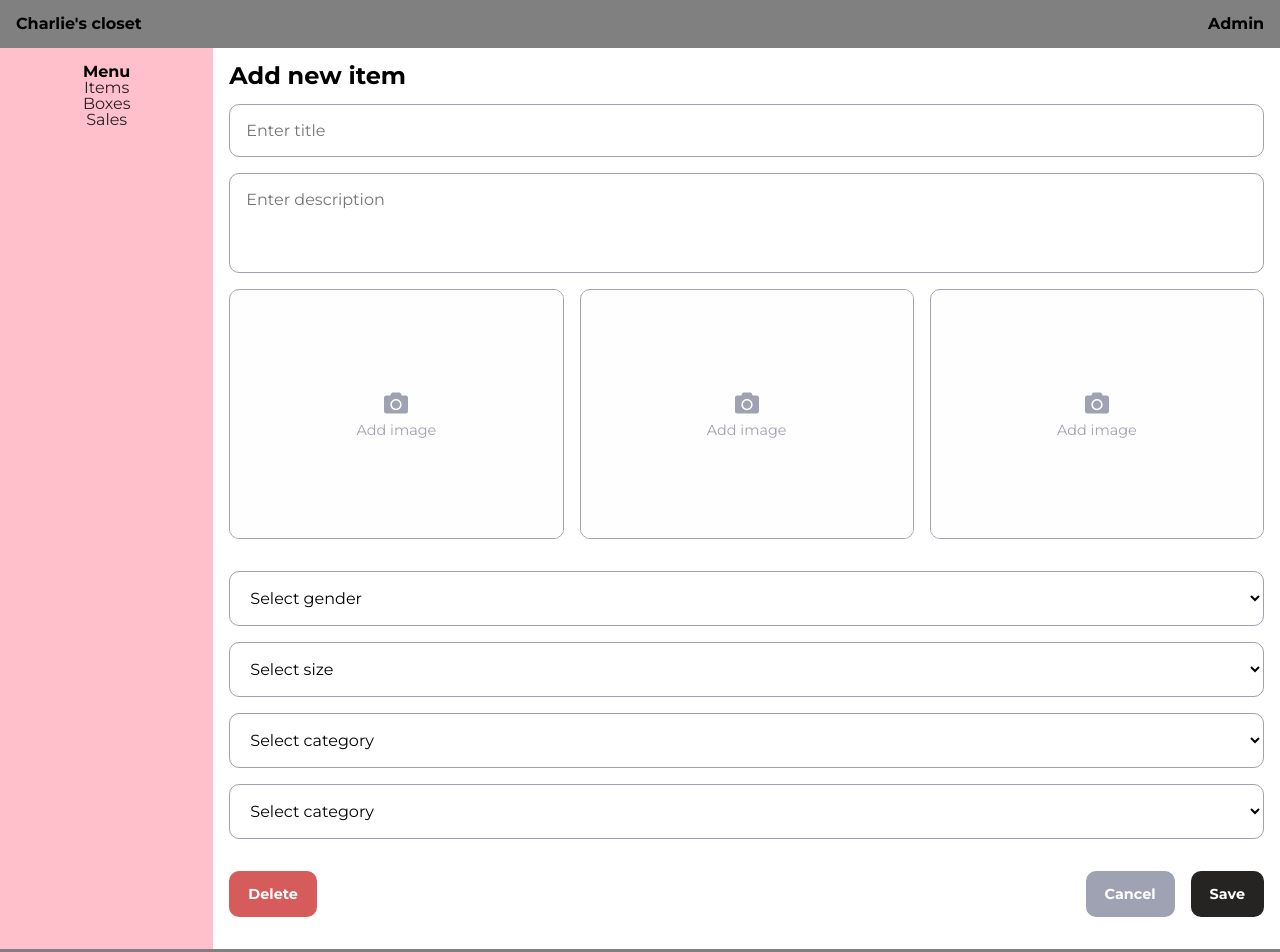
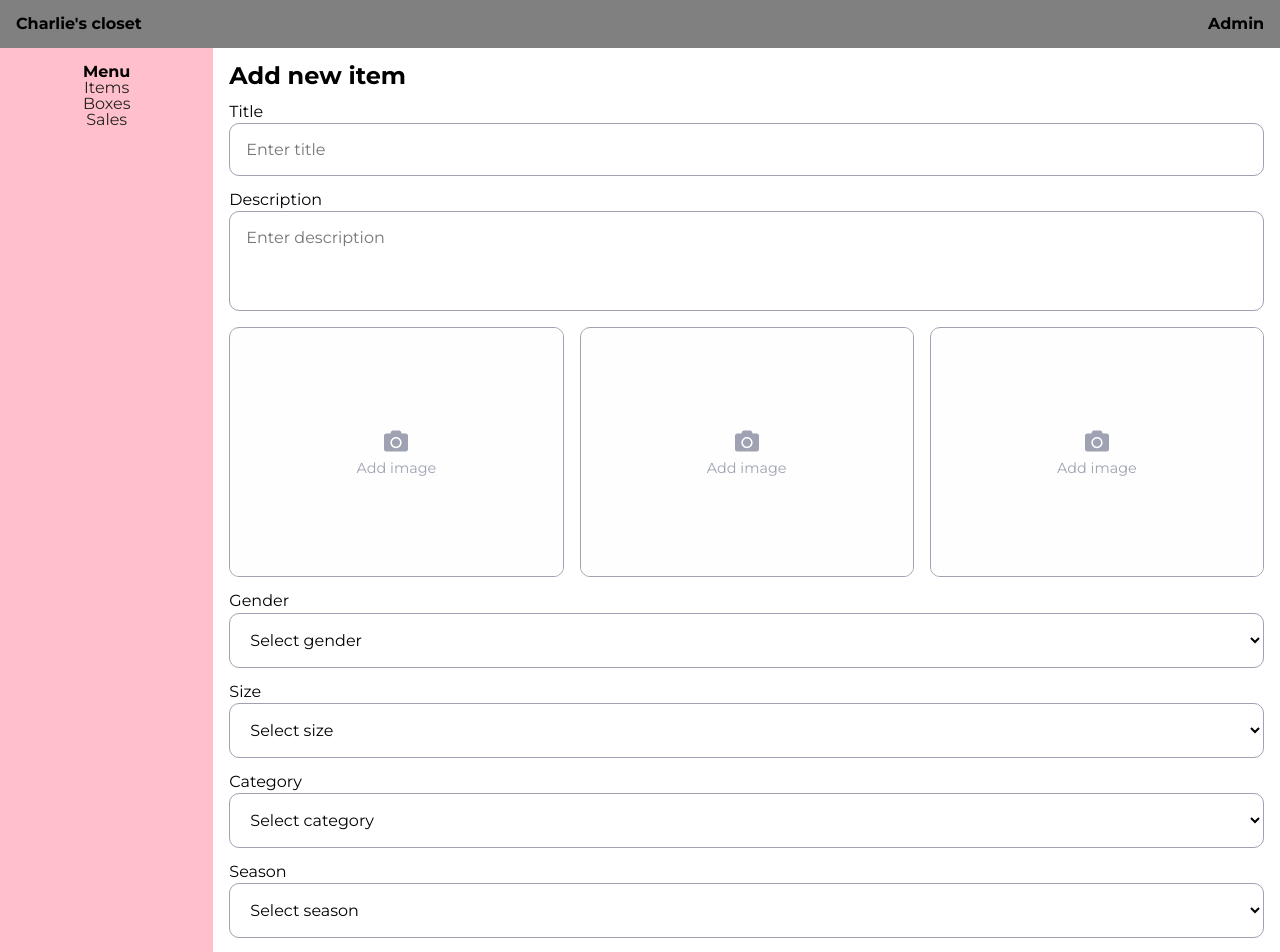
Before and after one commit to Lambtsa/charlies-closet-CMS, a React (Create React App) app: page /items/1 in a window 1280 px wide. Shown: the top 952 px of the page. Built offline with nearby package versions, Linux system fonts and the light colour scheme; no server answers.

Commit message:
adding labels

```diff
--- a/src/components/ImageSlot.jsx
+++ b/src/components/ImageSlot.jsx
@@ -78,7 +78,7 @@ const ImageSlot = props => {
       )}
       {imageUrl === '' && (
         <div className="input__img-wrapper--empty">
-          <input className="ImageSlot__input" type="file" onChange={handleFileChange} accept="image/png, image/jpeg" />
+          <input className="ImageSlot__input" type="file" onChange={handleFileChange} accept="image/png, image/jpeg" multiple={false} />
           <div className="ImageSlot__overlay">
             <FontAwesomeIcon icon={camera} className="ImageSlot__camera" />
             <p className="ImageSlot__prompt">Add image</p>
--- a/src/styles/small.scss
+++ b/src/styles/small.scss
@@ -121,13 +121,17 @@ main {
 }
 .form__input {
   padding: 1rem;
-  margin-bottom: 1rem;
+  margin: .2rem 0 1rem 0;
   border: 1px solid $grey;
   border-radius: 10px;
   &.textarea {
     resize: none;
     height: 100px;
   }
+}
+.form__label {
+  display: flex;
+  flex-direction: column;
 }
 /*
   ImageSlot
@@ -136,7 +140,6 @@ main {
   display: grid;
   grid-template-columns: repeat(3, 1fr);
   gap: 1rem;
-  margin-bottom: 1rem;
 }
 .input__img-wrapper--empty {
   position: relative;
--- a/src/views/EditItem.jsx
+++ b/src/views/EditItem.jsx
@@ -94,48 +94,68 @@ const EditItem = () => {
     <>
       <form className="form" onSubmit={handleFormSubmit}>
         <h2 className="form__title">Add new item</h2>
+        <label className="form__label" htmlFor="title">
+          Title
           <input
+            id="title"
             className="form__input"
             type="text"
             placeholder="Enter title"
             value={title}
             onChange={handleTitleChange} />
+        </label>
+        <label className="form__label" htmlFor="description">
+          Description
           <textarea
+            id="description"
             className="form__input textarea"
             type="text"
             placeholder="Enter description"
             value={description}
             onChange={handleDescriptionChange} />
+        </label>
         <div className="form__img--container">
           <ImageSlot state={{ itemImages, setItemImages }} itemTitle={title} slot="1" />
           <ImageSlot state={{ itemImages, setItemImages }} itemTitle={title} slot="2" />
           <ImageSlot state={{ itemImages, setItemImages }} itemTitle={title} slot="3" />
         </div>
-        <select className="form__input" value={gender} onChange={handleGenderChange}>
+        <label className="form__label" htmlFor="gender">
+          Gender
+          <select id="gender" className="form__input" value={gender} onChange={handleGenderChange}>
             <option value="">Select gender</option>
             <option value="boy">Boy</option>
             <option value="girl">Girl</option>
             <option value="mixed">Mixed</option>
           </select>
-        <select className="form__input" value={size} onChange={handleSizeChange}>
+        </label>
+        <label className="form__label" htmlFor="size">
+          Size
+          <select id="size" className="form__input" value={size} onChange={handleSizeChange}>
             <option value="">Select size</option>
             <option value="3 months">3 months</option>
             <option value="6 months">6 months</option>
             <option value="9 months">9 months</option>
           </select>
-        <select className="form__input" value={category} onChange={handleCategoryChange}>
+        </label>
+        <label className="form__label" htmlFor="category">
+          Category
+          <select id="category" className="form__input" value={category} onChange={handleCategoryChange}>
             <option value="">Select category</option>
             <option value="tops">Tops</option>
             <option value="bottoms">Bottoms</option>
             <option value="sets">Sets</option>
           </select>
-        <select className="form__input" value={season} onChange={handleSeasonChange}>
-          <option value="">Select category</option>
+        </label>
+        <label className="form__label" htmlFor="season">
+          Season
+          <select id="season" className="form__input" value={season} onChange={handleSeasonChange}>
+            <option value="">Select season</option>
             <option value="winter">Winter</option>
             <option value="spring">Spring</option>
             <option value="summer">Summer</option>
             <option value="autumn">Autumn</option>
           </select>
+        </label>
         <div className="btn__container">
           <button className="btn btn__delete" type="button" onClick={handleDeleteClick}>Delete</button>
           <div className="btn__container--right">
--- a/src/views/NewItem.jsx
+++ b/src/views/NewItem.jsx
@@ -57,48 +57,68 @@ const NewItem = () => {
     <>
       <form className="form" onSubmit={handleFormSubmit}>
         <h2 className="form__title">Add new item</h2>
+        <label className="form__label" htmlFor="title">
+          Title
           <input
+            id="title"
             className="form__input"
             type="text"
             placeholder="Enter title"
             value={title}
             onChange={handleTitleChange} />
+        </label>
+        <label className="form__label" htmlFor="description">
+          Description
           <textarea
+            id="description"
             className="form__input textarea"
             type="text"
             placeholder="Enter description"
             value={description}
             onChange={handleDescriptionChange} />
+        </label>
         <div className="form__img--container">
           <ImageSlot state={{ itemImages, setItemImages }} itemTitle={title} slot="1" />
           <ImageSlot state={{ itemImages, setItemImages }} itemTitle={title} slot="2" />
           <ImageSlot state={{ itemImages, setItemImages }} itemTitle={title} slot="3" />
         </div>
-        <select className="form__input" value={gender} onChange={handleGenderChange}>
+        <label className="form__label" htmlFor="gender">
+          Gender
+          <select id="gender" className="form__input" value={gender} onChange={handleGenderChange}>
             <option value="">Select gender</option>
             <option value="boy">Boy</option>
             <option value="girl">Girl</option>
             <option value="mixed">Mixed</option>
           </select>
-        <select className="form__input" value={size} onChange={handleSizeChange}>
+        </label>
+        <label className="form__label" htmlFor="size">
+          Size
+          <select id="size" className="form__input" value={size} onChange={handleSizeChange}>
             <option value="">Select size</option>
             <option value="3 months">3 months</option>
             <option value="6 months">6 months</option>
             <option value="9 months">9 months</option>
           </select>
-        <select className="form__input" value={category} onChange={handleCategoryChange}>
+        </label>
+        <label className="form__label" htmlFor="category">
+          Category
+          <select id="category" className="form__input" value={category} onChange={handleCategoryChange}>
             <option value="">Select category</option>
             <option value="tops">Tops</option>
             <option value="bottoms">Bottoms</option>
             <option value="sets">Sets</option>
           </select>
-        <select className="form__input" value={season} onChange={handleSeasonChange}>
-          <option value="">Select category</option>
+        </label>
+        <label className="form__label" htmlFor="season">
+          Season
+          <select id="season" className="form__input" value={season} onChange={handleSeasonChange}>
+            <option value="">Select season</option>
             <option value="winter">Winter</option>
             <option value="spring">Spring</option>
             <option value="summer">Summer</option>
             <option value="autumn">Autumn</option>
           </select>
+        </label>
         <div className="btn__container">
           <button className="btn btn__secondary" type="button" onClick={() => history.goBack()}>Cancel</button>
           <button className="btn btn__primary" type="submit">Save</button>
```
Lines whose indentation alone changed are shown as unchanged.
